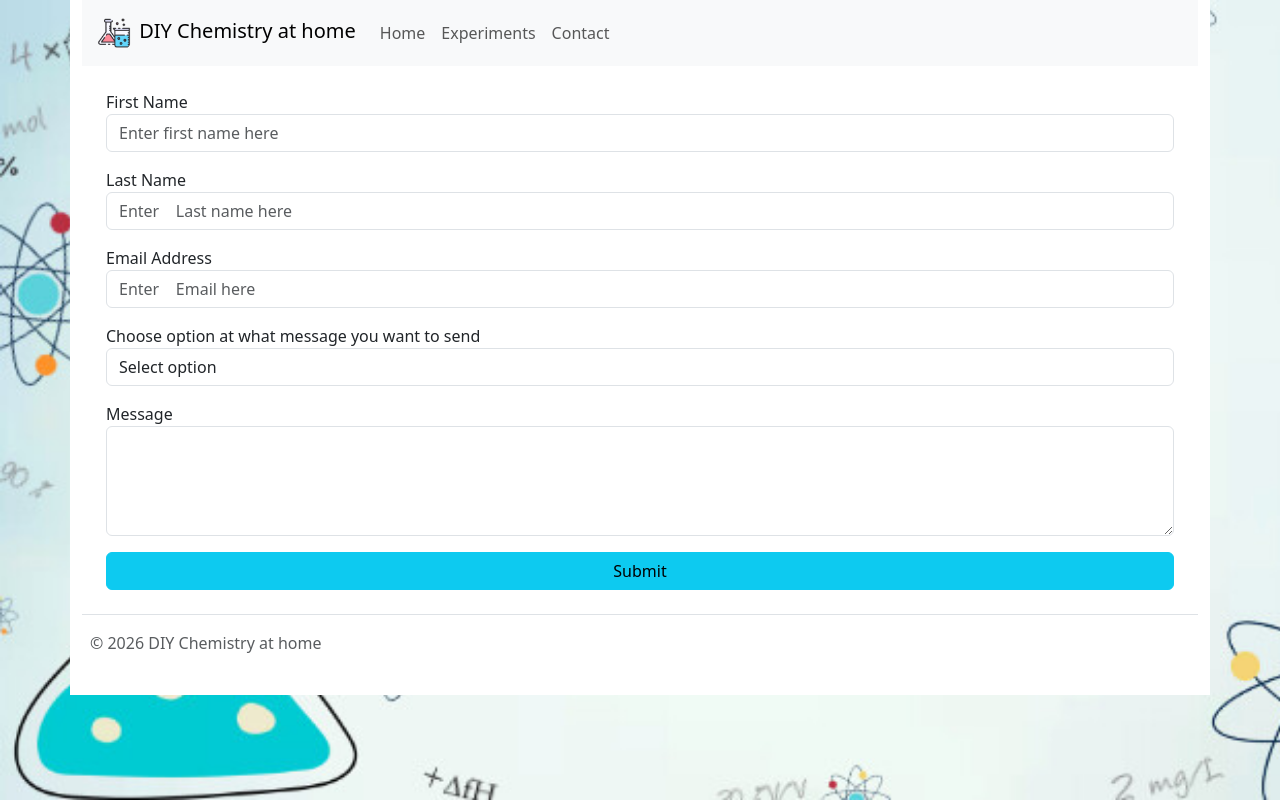
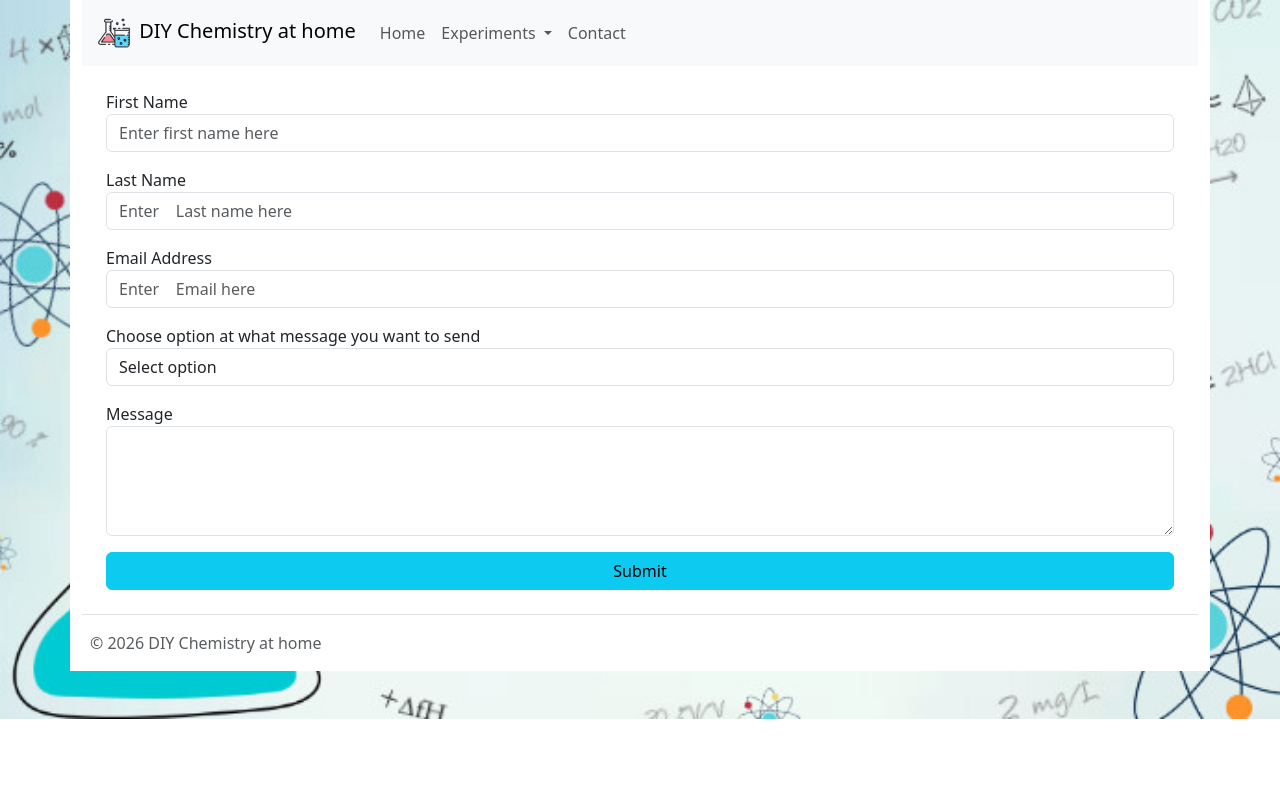
Before and after one commit to Serenabeelen/eindproject, a Flask app: page /contact in a window 1280 px wide. Run offline with Flask 3, Linux system fonts and the light colour scheme.

Commit message:
Base.html kapot gemaakt, probeerde dropdown menu toe te voegen, maar mijn eigen CSS bestand zat te botsen met de bootstrap

```diff
--- a/app.py
+++ b/app.py
@@ -47,9 +47,13 @@ def contact_page():
     db.session.add(new_contact)
     db.session.commit()
 
-    return redirect(url_for("index"))
+    return redirect(url_for("submit"))
 
   return render_template("contact.html")
+
+@app.route("/submit")
+def submit():
+  return render_template("submit.html")
 
 
 
--- a/static/CSS/index.css
+++ b/static/CSS/index.css
@@ -15,7 +15,7 @@ body {
   margin-top: 56px;
 }
 
-ul {
+/* ul {
   list-style-type: none;
   margin: 0;
   padding: 0;
@@ -43,7 +43,7 @@ ul li a:hover {
   padding: 20px;
   background-color: lavender;
   text-align: center;
-}
+} */
 
 /*
 Source - https://stackoverflow.com/a
--- a/templates/base.html
+++ b/templates/base.html
@@ -4,43 +4,67 @@
     <meta charset="utf-8" />
     <meta name="viewport" content="width=device-width, initial-scale=1" />
 
-     <link href="https://cdn.jsdelivr.net/npm/bootstrap@5.3.8/dist/css/bootstrap.min.css"
+
+    <!-- Bootstrap CSS -->
+    <link
+      href="https://cdn.jsdelivr.net/npm/bootstrap@5.3.8/dist/css/bootstrap.min.css"
       rel="stylesheet"
       integrity="sha384-sRIl4kxILFvY47J16cr9ZwB07vP4J8+LH7qKQnuqkuIAvNWLzeN8tE5YBujZqJLB"
-     crossorigin="anonymous">
-    <title>DIY chemistry at home</title>
-    <link rel="icon" type="image/x-icon" href="../static/img/favicon.png" />
+      crossorigin="anonymous"
+    />
 
     <link
       rel="stylesheet"
       href="{{url_for('static', filename='css/index.css' )}}"
     />
 
+
+    <title>DIY chemistry at home</title>
+    <link rel="icon" type="image/x-icon" href="../static/img/favicon.png" />
+
+
     {% block head%}{%endblock%}
   </head>
-  <body class="d-flex flex-column min-vh-100">
+  <body>
+
     <div class="container">
       <nav class="navbar navbar-expand-sm bg-light navbar-light">
         <div class="container-fluid">
-        <a class="navbar-brand" href="{{url_for('index')}}">
+          <a class="navbar-brand" href="#">
             <img src="../static/img/favicon.png" alt="logo" style="width: 40px;" class="rounded-pill">
             DIY Chemistry at home
           </a>
           <button class="navbar-toggler" type="button" data-bs-toggle="collapse" data-bs-target="#collapsibleNavbar">
             <span class="navbar-toggler-icon"></span>
           </button>
+
+
           <div class="collapse navbar-collapse" id="collapsibleNavbar">
             <ul class="navbar-nav">
               <li class="nav-item">
                 <a class="nav-link" href="{{url_for('index')}}">Home</a>
               </li>
-            <li class="nav-item">
-              <a class="nav-link" href="{{url_for('experiments')}}"> Experiments </a>
+
+              <li class="nav-item dropdown">
+                <a class="nav-link dropdown-toggle" href="#" role="button" data-bs-toggle="dropdown" aria-expanded="false" id="navbarDropdown">
+                  Experiments
+                </a>
+
+                <div class="dropdown-menu" aria-labelledby="navbarDropdown">
+                    <a class="dropdown-item" href="{{url_for('experiments')}}">All experiment categories</a>
+                    <div class="dropdown-divider"></div>
+                    <a class="dropdown-item" href="{{url_for('food')}}">Food category</a>
+                    <a class="dropdown-item" href="{{url_for('fun')}}">Fun category</a>
+                    <a class="dropdown-item" href="{{url_for('cosmetics')}}">Cosmetics category</a>
+
+                  </div>
               </li>
+
               <li class="nav-item">
                 <a class="nav-link" href="{{url_for('contact_page')}}">Contact</a>
               </li>
             </ul>
+          </div>
         </div>
       </nav>
 
@@ -51,7 +75,7 @@
 
     <footer class="d-flex flex-wrap justify-content-between align-items-center py-3 my-4 border-top"">
       <div class="col-md-4 d-flex align-items-center">
-        <a class="mb-3 me-2 mb-md-o text-body-secondary text-decoration-none 1h-1" href="../static/img/favicon.png" aria-label="chem">
+        <a class="mb-3 me-2 mb-md-0 text-body-secondary text-decoration-none 1h-1" href="../static/img/favicon.png" aria-label="chem">
         </a>
         <span class="mb-3 mb-md-0 text-body-secondary"> &copy; 2026 DIY Chemistry at home</span>
       </div>
@@ -62,13 +86,9 @@
 
 
     <!-- Loading bootstrap JS scripts -->
-   <script src="https://cdn.jsdelivr.net/npm/@popperjs/core@2.11.8/dist/umd/popper.min.js"
-   integrity="sha384-I7E8VVD/ismYTF4hNIPjVp/Zjvgyol6VFvRkX/vR+Vc4jQkC+hVqc2pM8ODewa9r"
-   crossorigin="anonymous">
-    </script>
-    <script src="https://cdn.jsdelivr.net/npm/bootstrap@5.3.8/dist/js/bootstrap.min.js"
-    integrity="sha384-G/EV+4j2dNv+tEPo3++6LCgdCROaejBqfUeNjuKAiuXbjrxilcCdDz6ZAVfHWe1Y"
-    crossorigin="anonymous">
-    </script>
+   <script src="https://cdn.jsdelivr.net/npm/bootstrap@5.3.8/dist/js/bootstrap.bundle.min.js"
+   integrity="sha384-FKyoEForCGlyvwx9Hj09JcYn3nv7wiPVlz7YYwJrWVcXK/BmnVDxM+D2scQbITxI"
+   crossorigin="anonymous"></script>
+
   </body>
 </html>
--- a/templates/contact.html
+++ b/templates/contact.html
@@ -43,7 +43,7 @@
         Choose option at what message you want to send
       </label>
       <select class="form-control" id="category" name="category" required>
-        <option value="">Select option</option>
+        <option value="" disabled selected>Select option</option>
         <option value="experiment">New Experiment Idea</option>
         <option value="feedback">Feedback</option>
         <option value="complaint">Complaint</option>
--- /dev/null
+++ b/templates/submit.html
@@ -0,0 +1 @@
+{% extends "base.html" %} {% block content %} {% endblock %}
```
Lines whose indentation alone changed are shown as unchanged.
